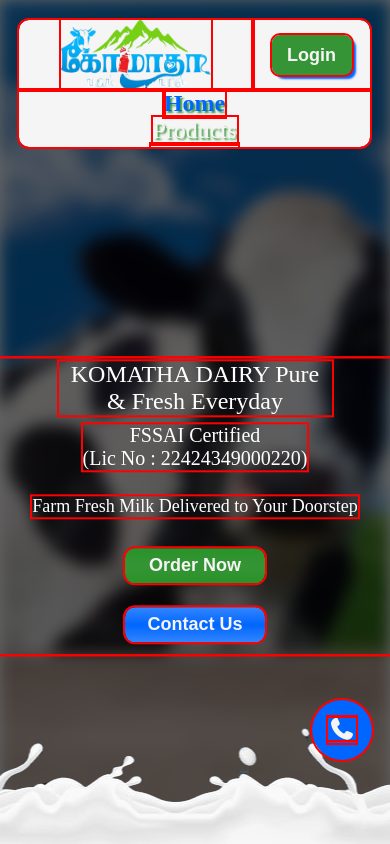
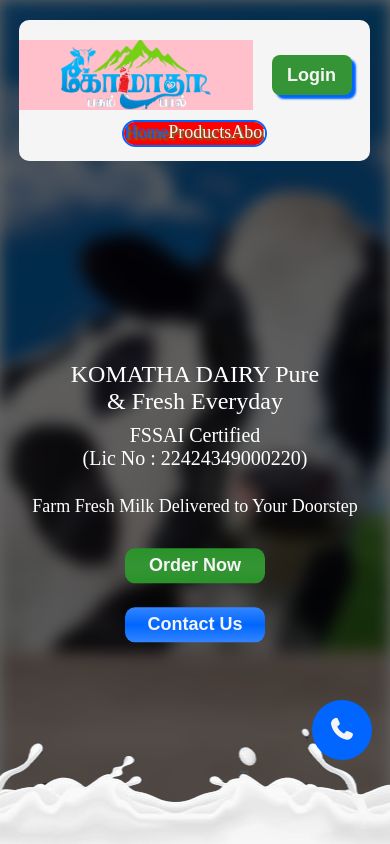
Before and after one commit to sudhakarm-dev/Gomatha-dairy, a plain HTML site: page index.html in a window 390 px wide. Shown: the top 844 px of the page. Drawn offline with nearby package versions, Linux system fonts and the light colour scheme.

Commit message:
normal push

```diff
--- a/Css/index.css
+++ b/Css/index.css
@@ -1,7 +1,7 @@
 *{
     margin: 0;
     padding: 0;
-    outline: 2px solid red;
+    /* outline: 2px solid red; */
 }
 a{
     text-decoration: none;
@@ -55,25 +55,29 @@
     position: fixed;
     top: 20px;
     right: 20px;
-    height: 15vh;
+    height: 12vh;
     width: 90%;
     z-index: 100;
-    display: flex;
-    justify-content: center;
-    align-items: center;
+    padding-top: 20px;
+    padding-bottom: 20px;
     background-color: whitesmoke;
     border-radius: 10px;
-    overflow: hidden;
-}
-
-.home .navbar{
     display: grid;
     grid-template-columns: 2fr 1fr;
     grid-template-rows: 2fr 1fr ;
     grid-template-areas: "logo CTA-btn-one"
-                        "nav nav";
+                        " nav nav ";
 }
+
 .home .navbar .logo{
+    height: 100%;
+    width: 100%;
+    display: flex;
+    justify-content: center;
+    align-items: center;
+    background-color: pink;
+}
+.home .navbar .nav{
     height: 100%;
     width: 100%;
     display: flex;
@@ -81,27 +85,18 @@
     align-items: center;
 }
 .home .navbar .nav .navlist{
-    height: 100%;
-    width: 100%;
+    height: 50%;
+    background-color: red;
+    border-radius: 40px;
+    border: 2px solid #0066FF;
+    width: 40%;
     display: flex;
-    justify-content: center;
-    align-items: center;
-    flex-direction: column;
-    font-size: 24px;
+    font-size: 18px;
     color: #0066FF;
     text-shadow: 2px 2px 2px #359435;
-    transition: transform 0.5s ease;
-    overflow: hidden;
+    overflow-x: hidden;
 }
-/* .home .navbar .nav .navlist li{
-    height: 50px;
-    display: flex;
-    align-items: center;
-    justify-content: center;
-} */
-.home .navbar .nav .navlist li.active{
-    font-weight: bold;
-}
+
 .home .navbar .CTA-btn-one{
     height: 100%;
     width: 100%;
--- a/JS/animation.js
+++ b/JS/animation.js
@@ -1,34 +1 @@
-// nav items scroll on each section
-
-const sections = document.querySelectorAll(" .section");
-const navItems = document.querySelectorAll("nav ul li");
-
-const observer = new IntersectionObserver((entries) => {
-  entries.forEach(entry => {
-    if (entry.isIntersecting) {
-      const id = entry.target.id;
-
-      // remove active class from all
-      navItems.forEach(li => li.classList.remove("active"));
-
-      // add active class to current
-      const activeItem = document.querySelector(`nav ul li[data-section="${id}"]`);
-      activeItem.classList.add("active");
-
-      updateWheel(activeItem);
-    }
-  });
-}, {
-  threshold: 0.6
-});
-
-sections.forEach(section => observer.observe(section));
-
-function updateWheel(activeItem) {
-    const items = [...navItems];
-    const index = items.indexOf(activeItem);
-
-    const ul = document.querySelector("nav ul");
-
-    ul.style.transform = `translateY(-${index * 50}px)`;
-  }
+//
```
Also changed, not shown: index.html (+0 -1 lines).
